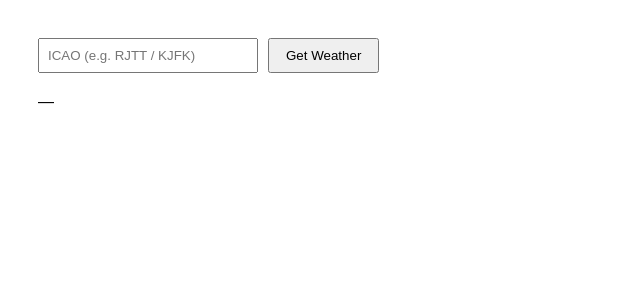
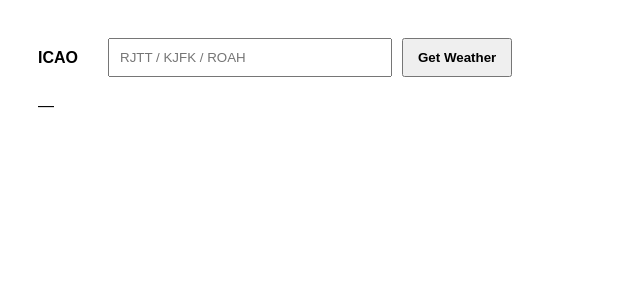
Before and after one commit to ZetecR-cloud/ari-safety-intelligence, a Next.js app: page / in a window 1280 px wide. Shown: the top 300 px of the page, without its empty margins (0-640 px from the left). Built offline with nearby package versions, Linux system fonts and the light colour scheme.

Commit message:
Update page.tsx

```diff
--- a/app/page.tsx
+++ b/app/page.tsx
@@ -14,6 +14,7 @@ type WxResponse = {
   };
   taf: string | null;
   wx_analysis: {
+    level: "GREEN" | "AMBER" | "RED";
     reasons: string[];
     ceilingFt: number | null;
   };
@@ -26,14 +27,15 @@ export default function Page() {
   const [loading, setLoading] = useState(false);
 
   async function getWeather() {
-    if (!icao) return;
+    const code = icao.trim().toUpperCase();
+    if (!code) return;
 
     setLoading(true);
     setData(null);
 
     try {
-      const res = await fetch(`/api/weather?icao=${icao}`, {
-        cache: "no-store",
+      const res = await fetch(`/api/weather?icao=${encodeURIComponent(code)}`, {
+        cache: "no-store"
       });
 
       const json = await res.json();
@@ -49,32 +51,26 @@ export default function Page() {
 
   return (
     <main style={{ padding: 30, fontFamily: "sans-serif" }}>
-      {/* ICAO INPUT */}
-      <div style={{ marginBottom: 20 }}>
+      <div style={{ display: "flex", gap: 10, alignItems: "center", marginBottom: 20 }}>
+        <div style={{ width: 60, fontWeight: 800 }}>ICAO</div>
         <input
-          placeholder="ICAO (e.g. RJTT / KJFK)"
+          placeholder="RJTT / KJFK / ROAH"
           value={icao}
-          onChange={(e) => setIcao(e.target.value.toUpperCase())}
-          style={{ padding: 8, width: 200 }}
+          onChange={(e) => setIcao(e.target.value)}
+          style={{ padding: 10, width: 260 }}
         />
-        <button
-          onClick={getWeather}
-          style={{ marginLeft: 10, padding: "8px 16px" }}
-        >
+        <button onClick={getWeather} style={{ padding: "10px 14px", fontWeight: 700 }}>
           Get Weather
         </button>
       </div>
 
       {loading && <div>Loading…</div>}
+      {!loading && !data && <div>—</div>}
 
-      {!data && !loading && <div>—</div>}
-
-      {data && (
+      {data?.metar?.station_id && (
         <>
-          {/* KEY SUMMARY */}
           <h2>Key Summary</h2>
-
-          <div style={{ display: "grid", gap: 10, maxWidth: 500 }}>
+          <div style={{ display: "grid", gap: 8, maxWidth: 520 }}>
             <div>
               <strong>Station:</strong> {data.metar.station_id}
             </div>
@@ -82,48 +78,29 @@ export default function Page() {
               <strong>Wind:</strong> {data.metar.wind}
             </div>
             <div>
-              <strong>Visibility:</strong>{" "}
-              {data.metar.visibility ?? "—"}
+              <strong>Visibility:</strong> {data.metar.visibility ?? "—"}
             </div>
             <div>
               <strong>QNH:</strong> {data.metar.altimeter ?? "—"}
             </div>
             <div>
-              <strong>Clouds:</strong>{" "}
-              {data.metar.clouds.join(", ") || "—"}
+              <strong>Clouds:</strong> {(data.metar.clouds ?? []).join(", ") || "—"}
             </div>
           </div>
 
-          {/* RAW TEXT */}
           <h2 style={{ marginTop: 30 }}>METAR / TAF</h2>
-
           <div style={{ display: "flex", gap: 20 }}>
-            <pre
-              style={{
-                background: "#f6f6f6",
-                padding: 12,
-                width: "50%",
-                whiteSpace: "pre-wrap",
-              }}
-            >
+            <pre style={{ background: "#f6f6f6", padding: 12, width: "50%", whiteSpace: "pre-wrap" }}>
               {data.metar.raw_text}
             </pre>
-
-            <pre
-              style={{
-                background: "#f6f6f6",
-                padding: 12,
-                width: "50%",
-                whiteSpace: "pre-wrap",
-              }}
-            >
+            <pre style={{ background: "#f6f6f6", padding: 12, width: "50%", whiteSpace: "pre-wrap" }}>
               {data.taf ?? "NO TAF"}
             </pre>
           </div>
 
-          {/* REASONS */}
-          <h3 style={{ marginTop: 30 }}>判定理由（reasons）</h3>
-
+          <h3 style={{ marginTop: 30 }}>
+            判定理由（{data.wx_analysis?.level ?? "—"}）
+          </h3>
           {reasons.length === 0 ? (
             <div>—</div>
           ) : (
@@ -134,9 +111,7 @@ export default function Page() {
             </ul>
           )}
 
-          {/* TAF TIMELINE */}
           <h2 style={{ marginTop: 40 }}>TAF Timeline</h2>
-
           <TafTimeline rawTaf={data.taf ?? ""} />
         </>
       )}
```
